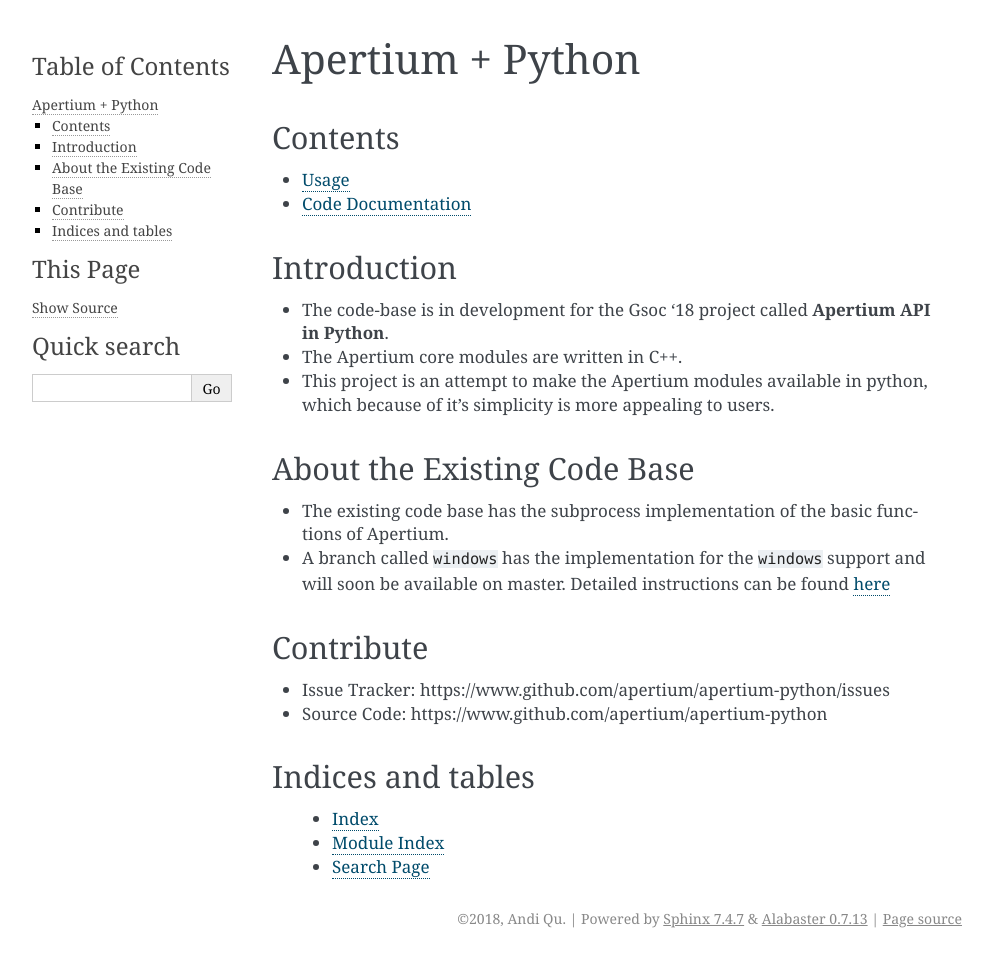
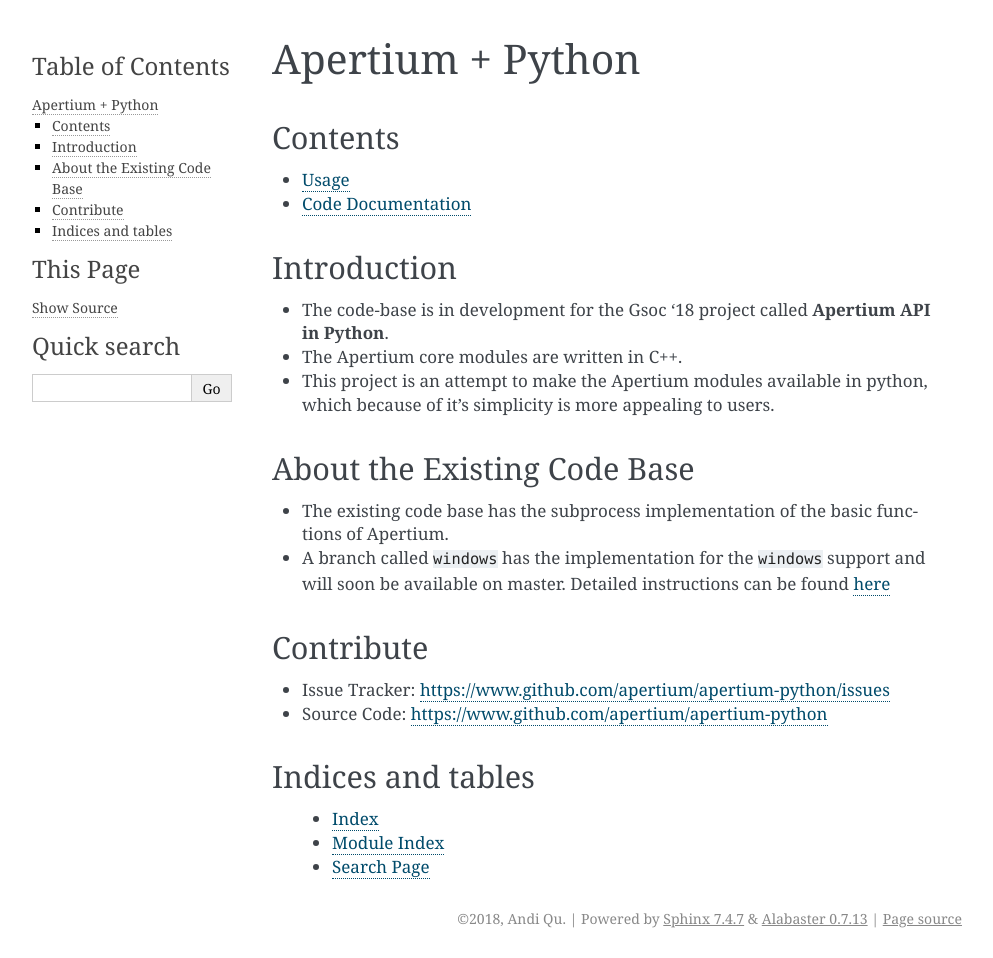
Before and after one commit to apertium/apertium-python, a Sphinx documentation site: the page built from docs/source/index.md, in a window 1280 px wide. Shown: the whole page, without its empty margins (148-1141 px from the left). Built offline with Sphinx 7.4.7, drawn with Linux system fonts in a browser that asks for light colours.

Commit message:
Fixed link formatting

```diff
--- a/docs/source/index.md
+++ b/docs/source/index.md
@@ -23,8 +23,8 @@
 Contribute
 ----------
 
-- Issue Tracker: https://www.github.com/apertium/apertium-python/issues
-- Source Code: https://www.github.com/apertium/apertium-python
+- Issue Tracker: <https://www.github.com/apertium/apertium-python/issues>
+- Source Code: <https://www.github.com/apertium/apertium-python>
 
 Indices and tables
 ------------------
```
